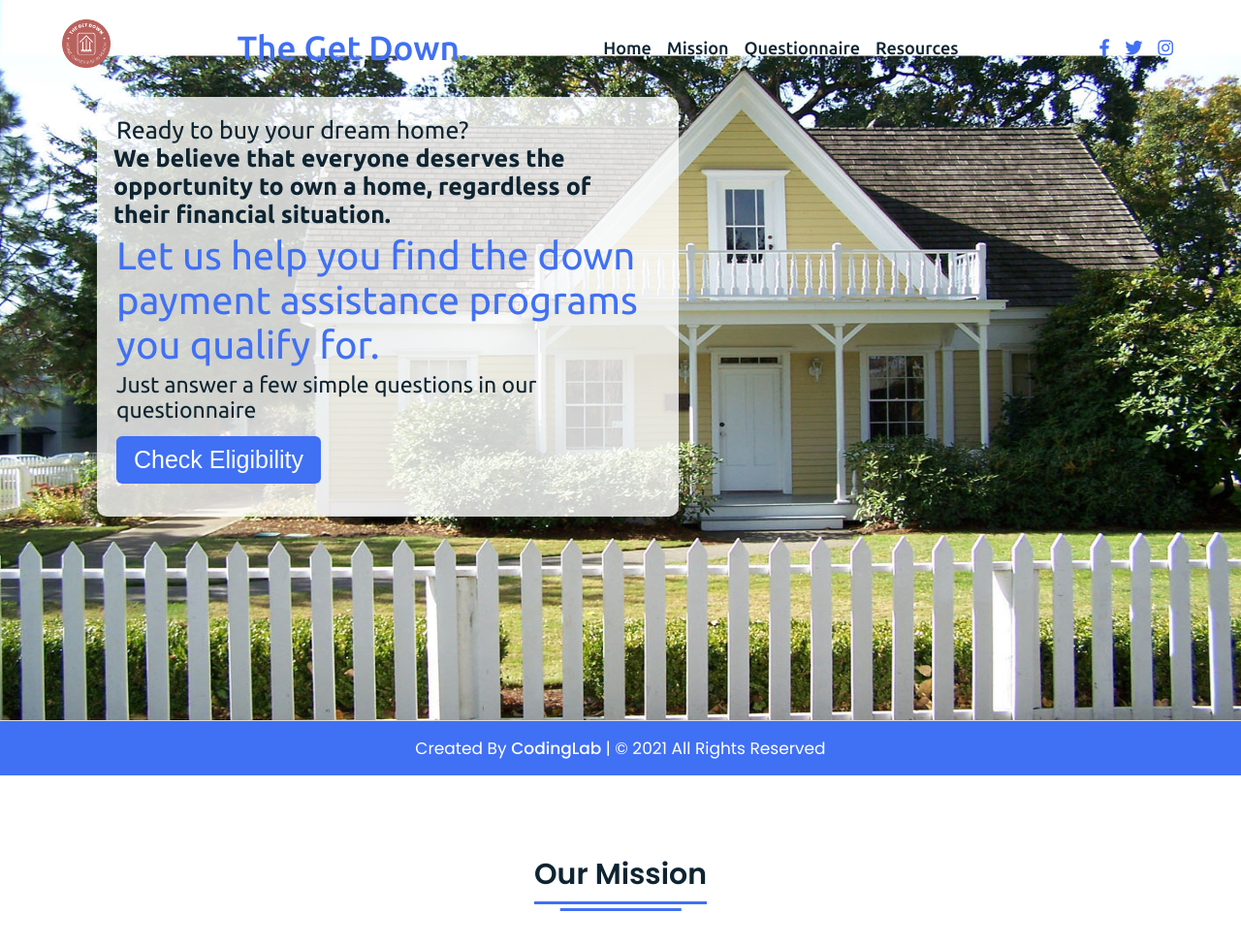
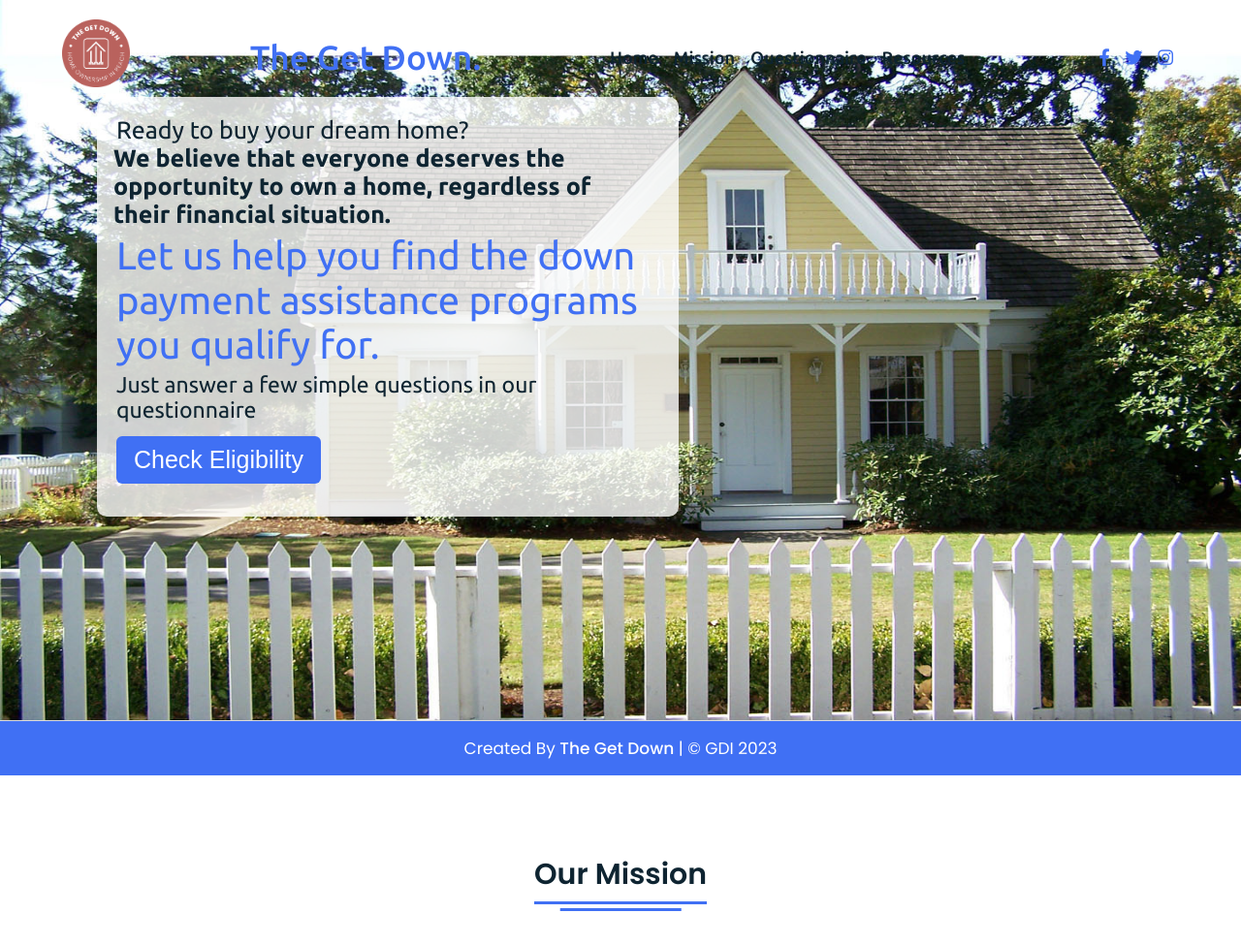
Before and after one commit to ngarciaotero/DownPaymentAssistance, a Django app: page / in a window 1280 px wide. Shown: the top 975 px of the page at 97% size. Run offline with Django 4.2, Linux system fonts and the light colour scheme.

Commit message:
Fix boxed

```diff
--- a/DownPayment/DPA_app/templates/check_eligibility.html
+++ b/DownPayment/DPA_app/templates/check_eligibility.html
@@ -59,9 +59,7 @@
   <body>
     <!-- home -->
     <div class="scroll-button">
-        <a href="/">
-            <img style="width:50px;" src="{% static 'images/logo-png_1.png' %}" alt="Logo" />
-        </a>
+      <div class="logo"><a href="#"><img src="{% static 'images/logo-png_1.png' %}" alt="Logo" style="height: 70px;"></a></div>
     </div>
 
 
--- a/DownPayment/DPA_app/templates/eligibility_results.html
+++ b/DownPayment/DPA_app/templates/eligibility_results.html
@@ -115,6 +115,7 @@
 <body>
   <nav>
     <div class="navbar">
+      <div class="logo"><a href="#"><img src="{% static 'images/logo-png_1.png' %}" alt="Logo" style="height: 70px;"></a></div>
       <div class="logo"><a href="#">The Get Down.</a></div>
       <ul class="menu">
         <li><a href="#home">Home</a></li>
--- a/DownPayment/DPA_app/templates/home.html
+++ b/DownPayment/DPA_app/templates/home.html
@@ -350,9 +350,12 @@
   margin: 0 6px;
 }
 .skills-details .boxes {
-  width: 45%;
   display: flex;
   flex-wrap: wrap;
+  justify-content: center;
+  width: 80%;
+  height: 800px;
+  margin: auto;
 }
 .skills-details .box {
   /* width: calc(100% / 2 - 20px);
@@ -700,7 +703,7 @@
     <!-- navgaition menu -->
     <nav>
       <div class="navbar">
-        <div class="logo"><a href="#"><img src="{% static 'images/logo-png_1.png' %}" alt="Logo" style="height: 50px;"></a></div>
+        <div class="logo"><a href="#"><img src="{% static 'images/logo-png_1.png' %}" alt="Logo" style="height: 70px;"></a></div>
         <div class="logo"><a href="#">The Get Down.</a></div>
 
         <ul class="menu">
@@ -891,8 +894,7 @@
     <footer>
       <div class="text">
         <span
-          >Created By <a href="#">CodingLab</a> | &#169; 2021 All Rights
-          Reserved</span
+          >Created By <a href="#">The Get Down</a> | &#169; GDI 2023</span
         >
       </div>
     </footer>
```
